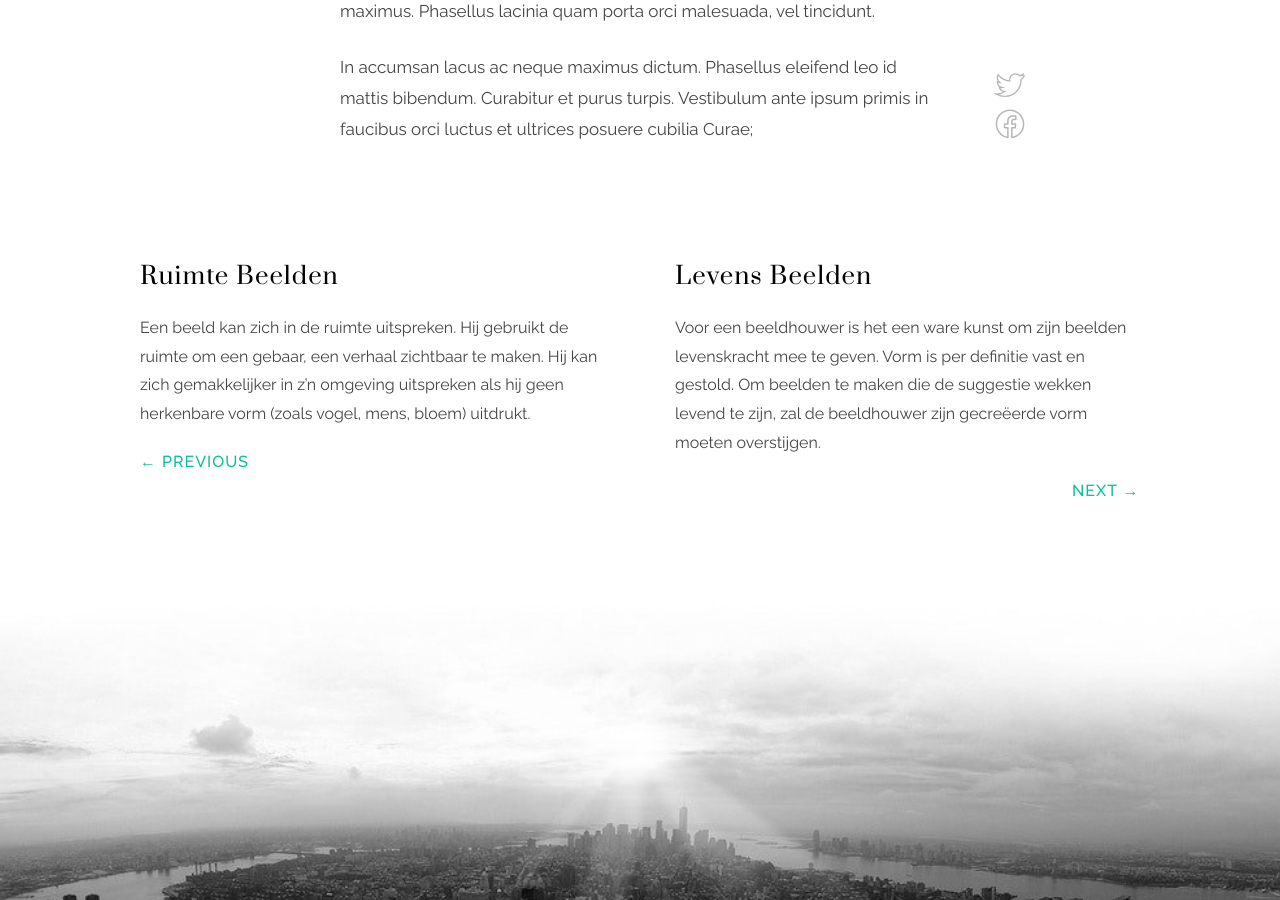
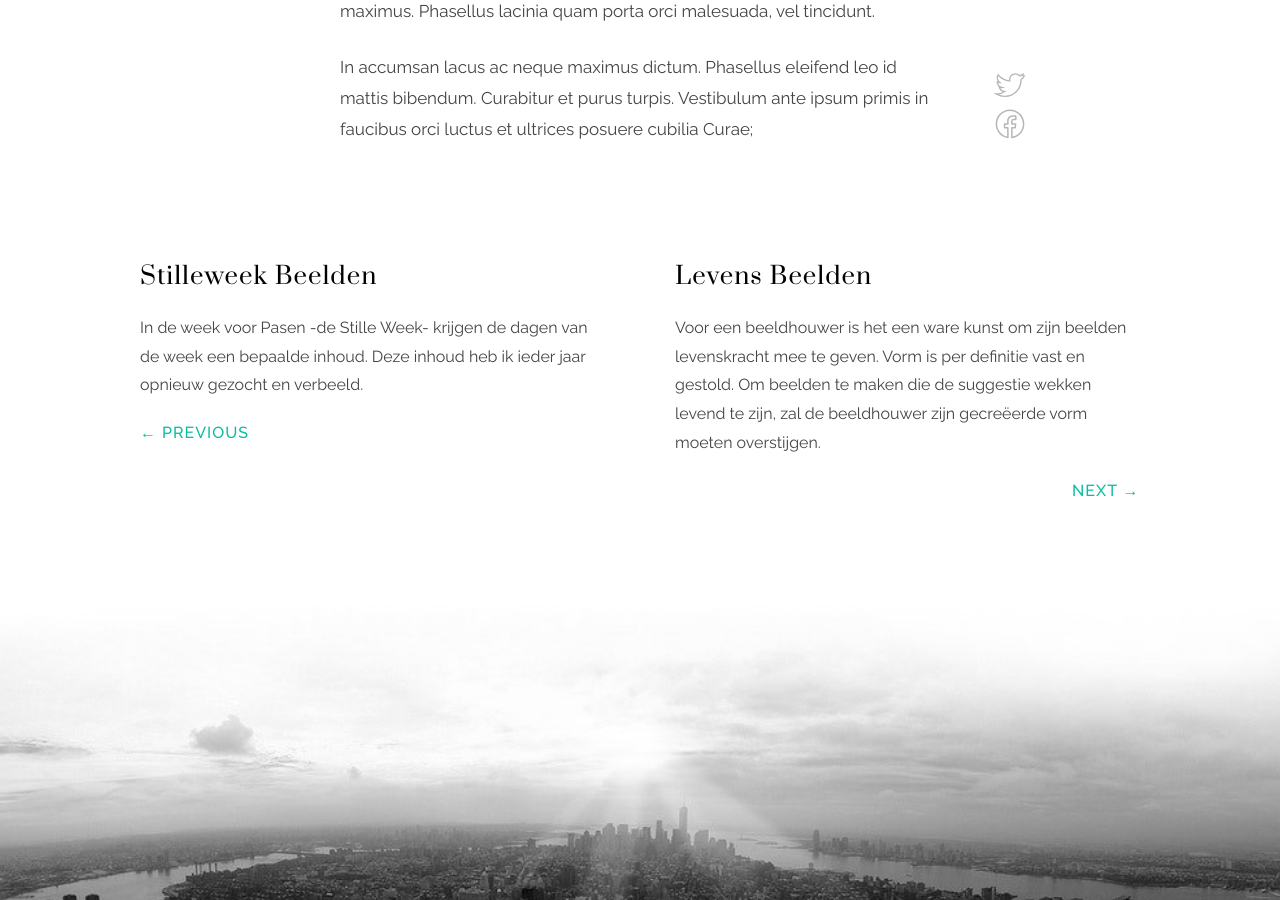
Before and after one commit to feicohvdm/feicohvdm.github.io, a Jekyll site: the page built from _posts/2019-10-06-Geboorte-:-herinneringsbeelden.md, in a window 1280 px wide and 900 px high, scrolled down 3321 px. Built offline with Jekyll 4.4.1, drawn with Linux system fonts in a browser that asks for light colours; some of the changed text lies outside the part shown.

Commit message:
pagina 1
kopje 2

```diff
--- a/_posts/2019-10-05-Ruimte-beelden.md
+++ b/_posts/2019-10-03-Ruimte-beelden.md
@@ -8,7 +8,7 @@
     text: light
 ---
 
-Een beeld kan zich in de ruimte uitspreken. Hij gebruikt de ruimte om een gebaar, een verhaal zichtbaar te maken. Hij kan zich gemakkelijker in z’n omgeving uitspreken als hij geen herkenbare vorm (zoals vogel, mens, bloem) uitdrukt.
+Een beeld kan zich in de ruimte uitspreken. Hij gebruikt de ruimte om een gebaar, een verhaal zichtbaar te maken.
 
 {% include image.html img="https://source.unsplash.com/e5pqjD85NRg" alt="Alt for image" caption="Girl on a rock" %}
 
--- a/_posts/2019-10-04-Stilleweek-beelden.md
+++ b/_posts/2019-10-04-Stilleweek-beelden.md
@@ -8,7 +8,7 @@
     text: light
 ---
 
-Musce libero nunc, dignissim quis turpis quis, semper vehicula dolor. Suspendisse tincidunt consequat quam, ac posuere leo dapibus id. Cras fringilla convallis elit, at eleifend.
+In de week voor Pasen -de Stille Week- krijgen de dagen van de week een bepaalde inhoud. Deze inhoud heb ik ieder jaar opnieuw gezocht en verbeeld.
 
 {% include image.html img="https://source.unsplash.com/e5pqjD85NRg" alt="Alt for image" caption="Girl on a rock" %}
 
```
Also changed, not shown: _posts/2019-10-06-Geboorte-:-herinneringsbeelden.md (renamed from _posts/2019-10-06-Geboorte-en-herinneringsbeelden.md).
